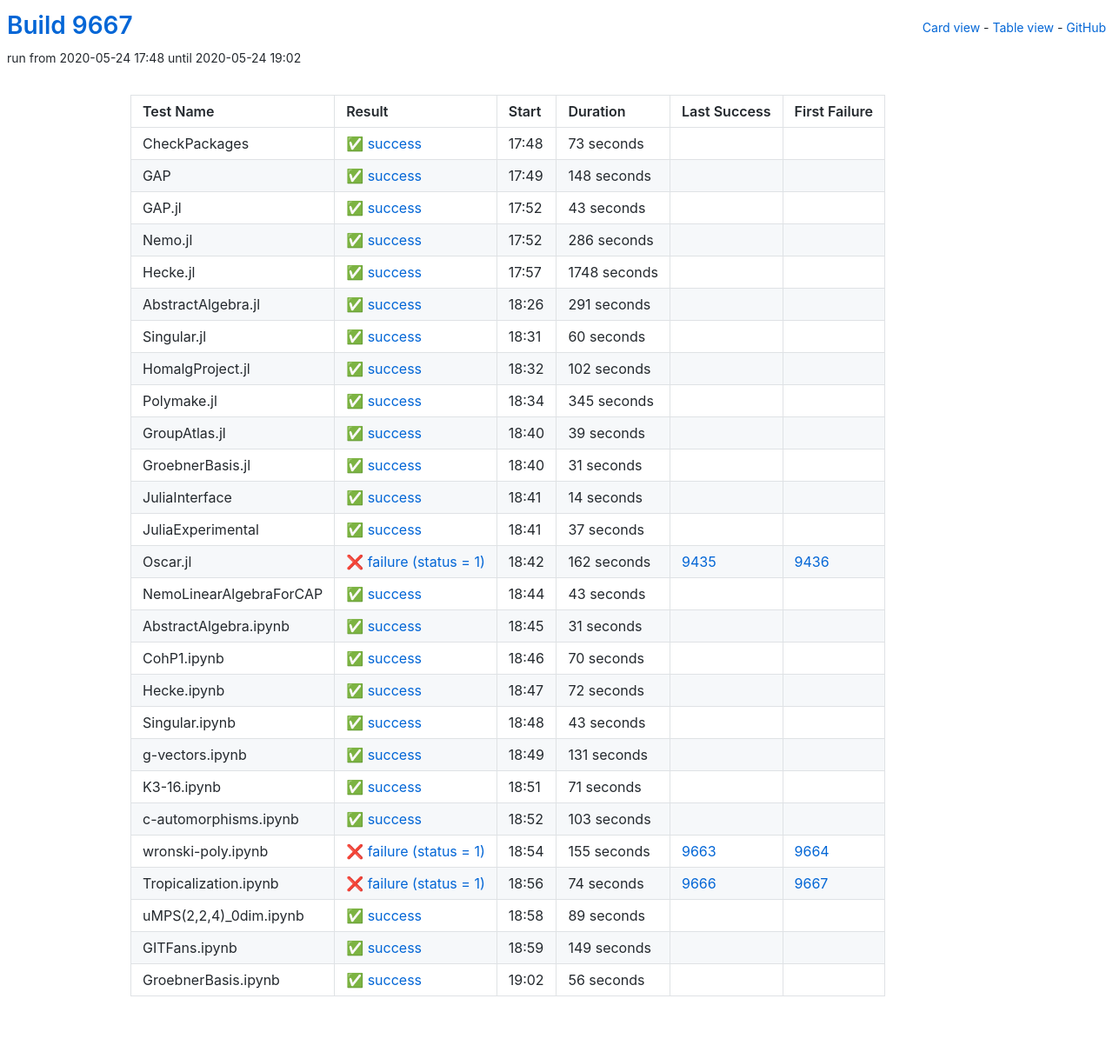
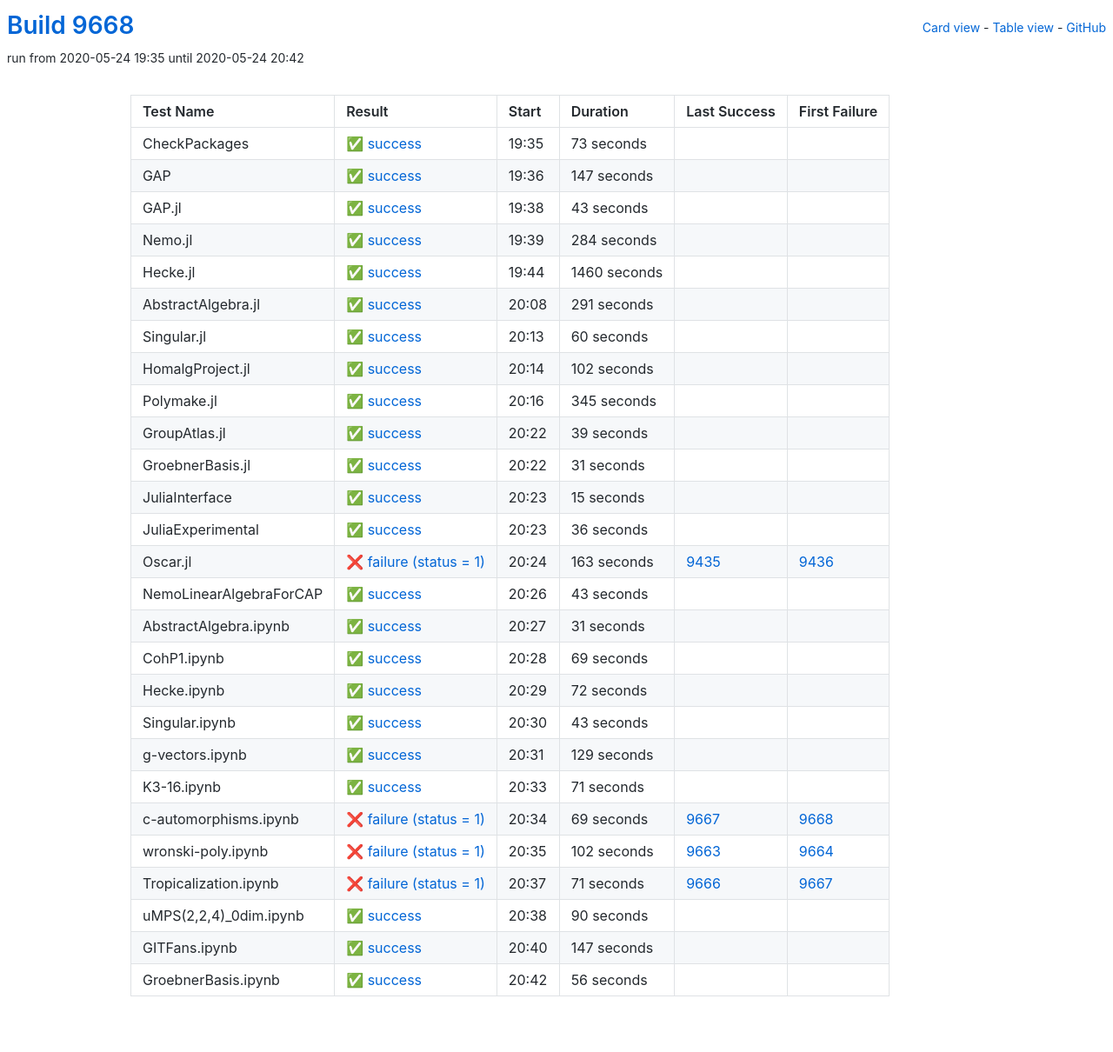
Before and after one commit to oscar-system/oscar-ci-status, a Jekyll site: the page built from table.html, in a window 1280 px wide. Shown: the whole page at 87% size. Built offline with Jekyll 4.4.1, drawn with Linux system fonts in a browser that asks for light colours.

Commit message:
Build 9668

```diff
--- a/_data/ci.yml
+++ b/_data/ci.yml
@@ -1,5 +1,5 @@
-build: 9667
-build_url: https://oscarci.mathematik.uni-kl.de/job/oscar/9667/
+build: 9668
+build_url: https://oscarci.mathematik.uni-kl.de/job/oscar/9668/
 job: oscar
 tests:
 - duration: 73
@@ -9,21 +9,21 @@
   id: checkpackages
   last_success: false
   last_success_url: null
-  log: https://oscarci.mathematik.uni-kl.de/job/oscar/9667/artifact/logs/build-9667/CheckPackages.log
+  log: https://oscarci.mathematik.uni-kl.de/job/oscar/9668/artifact/logs/build-9668/CheckPackages.log
   name: CheckPackages
-  start: 2020-05-24 17:48
+  start: 2020-05-24 19:35
   status: success
   success: true
-- duration: 148
+- duration: 147
   exitcode: 0
   first_failure: false
   first_failure_url: null
   id: gap
   last_success: false
   last_success_url: null
-  log: https://oscarci.mathematik.uni-kl.de/job/oscar/9667/artifact/logs/build-9667/GAP.log
+  log: https://oscarci.mathematik.uni-kl.de/job/oscar/9668/artifact/logs/build-9668/GAP.log
   name: GAP
-  start: 2020-05-24 17:49
+  start: 2020-05-24 19:36
   status: success
   success: true
 - duration: 43
@@ -33,33 +33,33 @@
   id: gap-jl
   last_success: false
   last_success_url: null
-  log: https://oscarci.mathematik.uni-kl.de/job/oscar/9667/artifact/logs/build-9667/GAP.jl.log
+  log: https://oscarci.mathematik.uni-kl.de/job/oscar/9668/artifact/logs/build-9668/GAP.jl.log
   name: GAP.jl
-  start: 2020-05-24 17:52
+  start: 2020-05-24 19:38
   status: success
   success: true
-- duration: 286
+- duration: 284
   exitcode: 0
   first_failure: false
   first_failure_url: null
   id: nemo-jl
   last_success: false
   last_success_url: null
-  log: https://oscarci.mathematik.uni-kl.de/job/oscar/9667/artifact/logs/build-9667/Nemo.jl.log
+  log: https://oscarci.mathematik.uni-kl.de/job/oscar/9668/artifact/logs/build-9668/Nemo.jl.log
   name: Nemo.jl
-  start: 2020-05-24 17:52
+  start: 2020-05-24 19:39
   status: success
   success: true
-- duration: 1748
+- duration: 1460
   exitcode: 0
   first_failure: false
   first_failure_url: null
   id: hecke-jl
   last_success: false
   last_success_url: null
-  log: https://oscarci.mathematik.uni-kl.de/job/oscar/9667/artifact/logs/build-9667/Hecke.jl.log
+  log: https://oscarci.mathematik.uni-kl.de/job/oscar/9668/artifact/logs/build-9668/Hecke.jl.log
   name: Hecke.jl
-  start: 2020-05-24 17:57
+  start: 2020-05-24 19:44
   status: success
   success: true
 - duration: 291
@@ -69,9 +69,9 @@
   id: abstractalgebra-jl
   last_success: false
   last_success_url: null
-  log: https://oscarci.mathematik.uni-kl.de/job/oscar/9667/artifact/logs/build-9667/AbstractAlgebra.jl.log
+  log: https://oscarci.mathematik.uni-kl.de/job/oscar/9668/artifact/logs/build-9668/AbstractAlgebra.jl.log
   name: AbstractAlgebra.jl
-  start: 2020-05-24 18:26
+  start: 2020-05-24 20:08
   status: success
   success: true
 - duration: 60
@@ -81,9 +81,9 @@
   id: singular-jl
   last_success: false
   last_success_url: null
-  log: https://oscarci.mathematik.uni-kl.de/job/oscar/9667/artifact/logs/build-9667/Singular.jl.log
+  log: https://oscarci.mathematik.uni-kl.de/job/oscar/9668/artifact/logs/build-9668/Singular.jl.log
   name: Singular.jl
-  start: 2020-05-24 18:31
+  start: 2020-05-24 20:13
   status: success
   success: true
 - duration: 102
@@ -93,9 +93,9 @@
   id: homalgproject-jl
   last_success: false
   last_success_url: null
-  log: https://oscarci.mathematik.uni-kl.de/job/oscar/9667/artifact/logs/build-9667/HomalgProject.jl.log
+  log: https://oscarci.mathematik.uni-kl.de/job/oscar/9668/artifact/logs/build-9668/HomalgProject.jl.log
   name: HomalgProject.jl
-  start: 2020-05-24 18:32
+  start: 2020-05-24 20:14
   status: success
   success: true
 - duration: 345
@@ -105,9 +105,9 @@
   id: polymake-jl
   last_success: false
   last_success_url: null
-  log: https://oscarci.mathematik.uni-kl.de/job/oscar/9667/artifact/logs/build-9667/Polymake.jl.log
+  log: https://oscarci.mathematik.uni-kl.de/job/oscar/9668/artifact/logs/build-9668/Polymake.jl.log
   name: Polymake.jl
-  start: 2020-05-24 18:34
+  start: 2020-05-24 20:16
   status: success
   success: true
 - duration: 39
@@ -117,9 +117,9 @@
   id: groupatlas-jl
   last_success: false
   last_success_url: null
-  log: https://oscarci.mathematik.uni-kl.de/job/oscar/9667/artifact/logs/build-9667/GroupAtlas.jl.log
+  log: https://oscarci.mathematik.uni-kl.de/job/oscar/9668/artifact/logs/build-9668/GroupAtlas.jl.log
   name: GroupAtlas.jl
-  start: 2020-05-24 18:40
+  start: 2020-05-24 20:22
   status: success
   success: true
 - duration: 31
@@ -129,45 +129,45 @@
   id: groebnerbasis-jl
   last_success: false
   last_success_url: null
-  log: https://oscarci.mathematik.uni-kl.de/job/oscar/9667/artifact/logs/build-9667/GroebnerBasis.jl.log
+  log: https://oscarci.mathematik.uni-kl.de/job/oscar/9668/artifact/logs/build-9668/GroebnerBasis.jl.log
   name: GroebnerBasis.jl
-  start: 2020-05-24 18:40
+  start: 2020-05-24 20:22
   status: success
   success: true
-- duration: 14
+- duration: 15
   exitcode: 0
   first_failure: false
   first_failure_url: null
   id: juliainterface
   last_success: false
   last_success_url: null
-  log: https://oscarci.mathematik.uni-kl.de/job/oscar/9667/artifact/logs/build-9667/JuliaInterface.log
+  log: https://oscarci.mathematik.uni-kl.de/job/oscar/9668/artifact/logs/build-9668/JuliaInterface.log
   name: JuliaInterface
-  start: 2020-05-24 18:41
+  start: 2020-05-24 20:23
   status: success
   success: true
-- duration: 37
+- duration: 36
   exitcode: 0
   first_failure: false
   first_failure_url: null
   id: juliaexperimental
   last_success: false
   last_success_url: null
-  log: https://oscarci.mathematik.uni-kl.de/job/oscar/9667/artifact/logs/build-9667/JuliaExperimental.log
+  log: https://oscarci.mathematik.uni-kl.de/job/oscar/9668/artifact/logs/build-9668/JuliaExperimental.log
   name: JuliaExperimental
-  start: 2020-05-24 18:41
+  start: 2020-05-24 20:23
   status: success
   success: true
-- duration: 162
+- duration: 163
   exitcode: 1
   first_failure: 9436
   first_failure_url: https://oscarci.mathematik.uni-kl.de/job/oscar/9436/
   id: oscar-jl
   last_success: 9435
   last_success_url: https://oscarci.mathematik.uni-kl.de/job/oscar/9435/
-  log: https://oscarci.mathematik.uni-kl.de/job/oscar/9667/artifact/logs/build-9667/Oscar.jl.log
+  log: https://oscarci.mathematik.uni-kl.de/job/oscar/9668/artifact/logs/build-9668/Oscar.jl.log
   name: Oscar.jl
-  start: 2020-05-24 18:42
+  start: 2020-05-24 20:24
   status: failure
   success: false
 - duration: 43
@@ -177,9 +177,9 @@
   id: nemolinearalgebraforcap
   last_success: false
   last_success_url: null
-  log: https://oscarci.mathematik.uni-kl.de/job/oscar/9667/artifact/logs/build-9667/NemoLinearAlgebraForCAP.log
+  log: https://oscarci.mathematik.uni-kl.de/job/oscar/9668/artifact/logs/build-9668/NemoLinearAlgebraForCAP.log
   name: NemoLinearAlgebraForCAP
-  start: 2020-05-24 18:44
+  start: 2020-05-24 20:26
   status: success
   success: true
 - duration: 31
@@ -189,21 +189,21 @@
   id: abstractalgebra-ipynb
   last_success: false
   last_success_url: null
-  log: https://oscarci.mathematik.uni-kl.de/job/oscar/9667/artifact/logs/build-9667/AbstractAlgebra.ipynb.log
+  log: https://oscarci.mathematik.uni-kl.de/job/oscar/9668/artifact/logs/build-9668/AbstractAlgebra.ipynb.log
   name: AbstractAlgebra.ipynb
-  start: 2020-05-24 18:45
+  start: 2020-05-24 20:27
   status: success
   success: true
-- duration: 70
+- duration: 69
   exitcode: 0
   first_failure: false
   first_failure_url: null
   id: cohp1-ipynb
   last_success: false
   last_success_url: null
-  log: https://oscarci.mathematik.uni-kl.de/job/oscar/9667/artifact/logs/build-9667/CohP1.ipynb.log
+  log: https://oscarci.mathematik.uni-kl.de/job/oscar/9668/artifact/logs/build-9668/CohP1.ipynb.log
   name: CohP1.ipynb
-  start: 2020-05-24 18:46
+  start: 2020-05-24 20:28
   status: success
   success: true
 - duration: 72
@@ -213,9 +213,9 @@
   id: hecke-ipynb
   last_success: false
   last_success_url: null
-  log: https://oscarci.mathematik.uni-kl.de/job/oscar/9667/artifact/logs/build-9667/Hecke.ipynb.log
+  log: https://oscarci.mathematik.uni-kl.de/job/oscar/9668/artifact/logs/build-9668/Hecke.ipynb.log
   name: Hecke.ipynb
-  start: 2020-05-24 18:47
+  start: 2020-05-24 20:29
   status: success
   success: true
 - duration: 43
@@ -225,21 +225,21 @@
   id: singular-ipynb
   last_success: false
   last_success_url: null
-  log: https://oscarci.mathematik.uni-kl.de/job/oscar/9667/artifact/logs/build-9667/Singular.ipynb.log
+  log: https://oscarci.mathematik.uni-kl.de/job/oscar/9668/artifact/logs/build-9668/Singular.ipynb.log
   name: Singular.ipynb
-  start: 2020-05-24 18:48
+  start: 2020-05-24 20:30
   status: success
   success: true
-- duration: 131
+- duration: 129
   exitcode: 0
   first_failure: false
   first_failure_url: null
   id: g-vectors-ipynb
   last_success: false
   last_success_url: null
-  log: https://oscarci.mathematik.uni-kl.de/job/oscar/9667/artifact/logs/build-9667/g-vectors.ipynb.log
+  log: https://oscarci.mathematik.uni-kl.de/job/oscar/9668/artifact/logs/build-9668/g-vectors.ipynb.log
   name: g-vectors.ipynb
-  start: 2020-05-24 18:49
+  start: 2020-05-24 20:31
   status: success
   success: true
 - duration: 71
@@ -249,69 +249,69 @@
   id: k3-16-ipynb
   last_success: false
   last_success_url: null
-  log: https://oscarci.mathematik.uni-kl.de/job/oscar/9667/artifact/logs/build-9667/K3-16.ipynb.log
+  log: https://oscarci.mathematik.uni-kl.de/job/oscar/9668/artifact/logs/build-9668/K3-16.ipynb.log
   name: K3-16.ipynb
-  start: 2020-05-24 18:51
+  start: 2020-05-24 20:33
   status: success
   success: true
-- duration: 103
-  exitcode: 0
-  first_failure: false
-  first_failure_url: null
+- duration: 69
+  exitcode: 1
+  first_failure: 9668
+  first_failure_url: https://oscarci.mathematik.uni-kl.de/job/oscar/9668/
   id: c-automorphisms-ipynb
-  last_success: false
-  last_success_url: null
-  log: https://oscarci.mathematik.uni-kl.de/job/oscar/9667/artifact/logs/build-9667/c-automorphisms.ipynb.log
+  last_success: 9667
+  last_success_url: https://oscarci.mathematik.uni-kl.de/job/oscar/9667/
+  log: https://oscarci.mathematik.uni-kl.de/job/oscar/9668/artifact/logs/build-9668/c-automorphisms.ipynb.log
   name: c-automorphisms.ipynb
-  start: 2020-05-24 18:52
-  status: success
-  success: true
-- duration: 155
+  start: 2020-05-24 20:34
+  status: failure
+  success: false
+- duration: 102
   exitcode: 1
   first_failure: 9664
   first_failure_url: https://oscarci.mathematik.uni-kl.de/job/oscar/9664/
   id: wronski-poly-ipynb
   last_success: 9663
   last_success_url: https://oscarci.mathematik.uni-kl.de/job/oscar/9663/
-  log: https://oscarci.mathematik.uni-kl.de/job/oscar/9667/artifact/logs/build-9667/wronski-poly.ipynb.log
+  log: https://oscarci.mathematik.uni-kl.de/job/oscar/9668/artifact/logs/build-9668/wronski-poly.ipynb.log
   name: wronski-poly.ipynb
-  start: 2020-05-24 18:54
+  start: 2020-05-24 20:35
   status: failure
   success: false
-- duration: 74
+- duration: 71
   exitcode: 1
   first_failure: 9667
   first_failure_url: https://oscarci.mathematik.uni-kl.de/job/oscar/9667/
   id: tropicalization-ipynb
   last_success: 9666
   last_success_url: https://oscarci.mathematik.uni-kl.de/job/oscar/9666/
-  log: https://oscarci.mathematik.uni-kl.de/job/oscar/9667/artifact/logs/build-9667/Tropicalization.ipynb.log
+  log: https://oscarci.mathematik.uni-kl.de/job/oscar/9668/artifact/logs/build-9668/Tropicalization.ipynb.log
   name: Tropicalization.ipynb
-  start: 2020-05-24 18:56
+  start: 2020-05-24 20:37
   status: failure
   success: false
-- duration: 89
+- duration: 90
   exitcode: 0
   first_failure: false
   first_failure_url: null
   id: umps-2-2-4-0dim-ipynb
   last_success: false
   last_success_url: null
-  log: https://oscarci.mathematik.uni-kl.de/job/oscar/9667/artifact/logs/build-9667/uMPS-2-2-4-_0dim.ipynb.log
+  log: https://oscarci.mathematik.uni-kl.de/job/oscar/9668/artifact/logs/build-9668/uMPS-2-2-4-_0dim.ipynb.log
   name: uMPS(2,2,4)_0dim.ipynb
-  start: 2020-05-24 18:58
+  start: 2020-05-24 20:38
   status: success
   success: true
-- duration: 149
+- duration: 147
   exitcode: 0
   first_failure: false
   first_failure_url: null
   id: gitfans-ipynb
   last_success: false
   last_success_url: null
-  log: https://oscarci.mathematik.uni-kl.de/job/oscar/9667/artifact/logs/build-9667/GITFans.ipynb.log
+  log: https://oscarci.mathematik.uni-kl.de/job/oscar/9668/artifact/logs/build-9668/GITFans.ipynb.log
   name: GITFans.ipynb
-  start: 2020-05-24 18:59
+  start: 2020-05-24 20:40
   status: success
   success: true
 - duration: 56
@@ -321,8 +321,8 @@
   id: groebnerbasis-ipynb
   last_success: false
   last_success_url: null
-  log: https://oscarci.mathematik.uni-kl.de/job/oscar/9667/artifact/logs/build-9667/GroebnerBasis.ipynb.log
+  log: https://oscarci.mathematik.uni-kl.de/job/oscar/9668/artifact/logs/build-9668/GroebnerBasis.ipynb.log
   name: GroebnerBasis.ipynb
-  start: 2020-05-24 19:02
+  start: 2020-05-24 20:42
   status: success
   success: true
```
Also changed, not shown: README.md.
